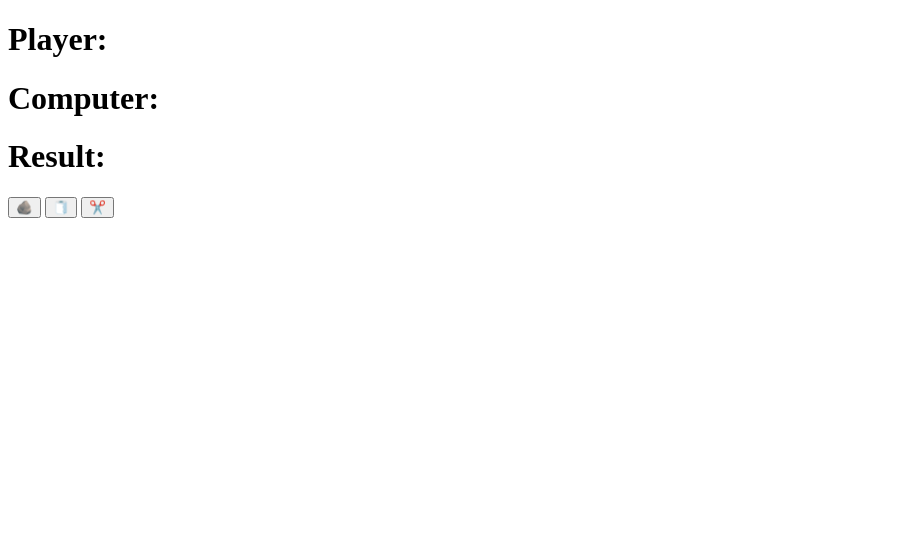
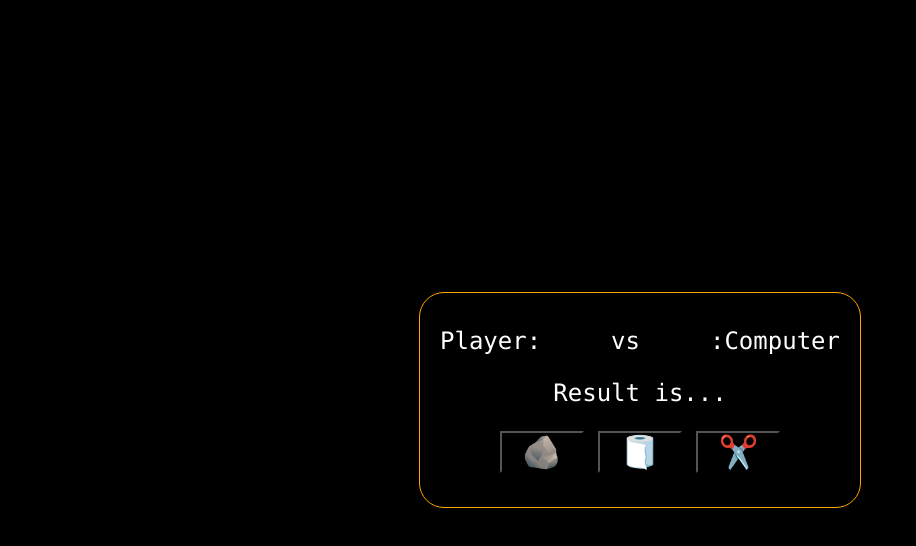
Before and after one commit to Worshox/js-exercises, a plain HTML site: page rock-paper-scissors/index.html in a window 1280 px wide. Shown: the whole page, without its empty margins (0-916 px from the left). Drawn offline with Linux system fonts and the light colour scheme.

Commit message:
Add styling

```diff
--- a/rock-paper-scissors/index.html
+++ b/rock-paper-scissors/index.html
@@ -5,18 +5,24 @@
     <meta charset="UTF-8">
     <meta http-equiv="X-UA-Compatible" content="IE=edge">
     <meta name="viewport" content="width=device-width, initial-scale=1.0">
+    <link rel="stylesheet" href="style.css">
     <title>Rock-paper-scissors</title>
 </head>
 
 <body>
     <main>
-        <h1 id="playerText">Player: </h1>
-        <h1 id="computerText">Computer: </h1>
-        <h1 id="resultText">Result: </h1>
+        <p>
+            <span id="playerText">Player: </span>
+            <span> vs </span>
+            <span id="computerText"> :Computer</span>
+        </p>
+        <p id="resultText">Result is...</p>
 
-        <button>🪨</button>
-        <button>🧻</button>
-        <button>✂️</button>
+        <p>
+            <button>🪨</button>
+            <button>🧻</button>
+            <button>✂️</button>
+        </p>
     </main>
 
     <script src="script.js"></script>
--- a/rock-paper-scissors/script.js
+++ b/rock-paper-scissors/script.js
@@ -11,7 +11,7 @@ choiceButtons.forEach(button => {
         player = button.textContent;
         computerTurn();
         playerText.textContent = `Player: ${player}`;
-        computerText.textContent = `Computer: ${computer}`;
+        computerText.textContent = `${computer}: Computer`;
         resultText.textContent = checkWinner();
     });
 });
@@ -37,5 +37,4 @@ function checkWinner() {
     if (computer === "🪨") return (player === "🧻") ? "You win!" : "You lose!";
     if (computer === "🧻") return (player === "✂️") ? "You win!" : "You lose!";
     if (computer === "✂️") return (player === "🪨") ? "You win!" : "You lose!";
-
 }
--- a/rock-paper-scissors/style.css
+++ b/rock-paper-scissors/style.css
@@ -0,0 +1,29 @@
+body {
+  height: 100vh;
+  margin: 0;
+  display: grid;
+  place-content: center;
+  font-size: 1.5rem;
+  background-color: black;
+}
+
+main {
+  width: 400px;
+  padding: 10px 20px;
+  border: 1px solid orange;
+  border-radius: 25px;
+  font-family: "consolas";
+  text-align: center;
+  color: white;
+}
+
+main > p:first-child {
+  display: flex;
+  justify-content: space-between;
+}
+
+button {
+  font-size: 2rem;
+  background: transparent;
+  padding: 0 20px;
+}
```
